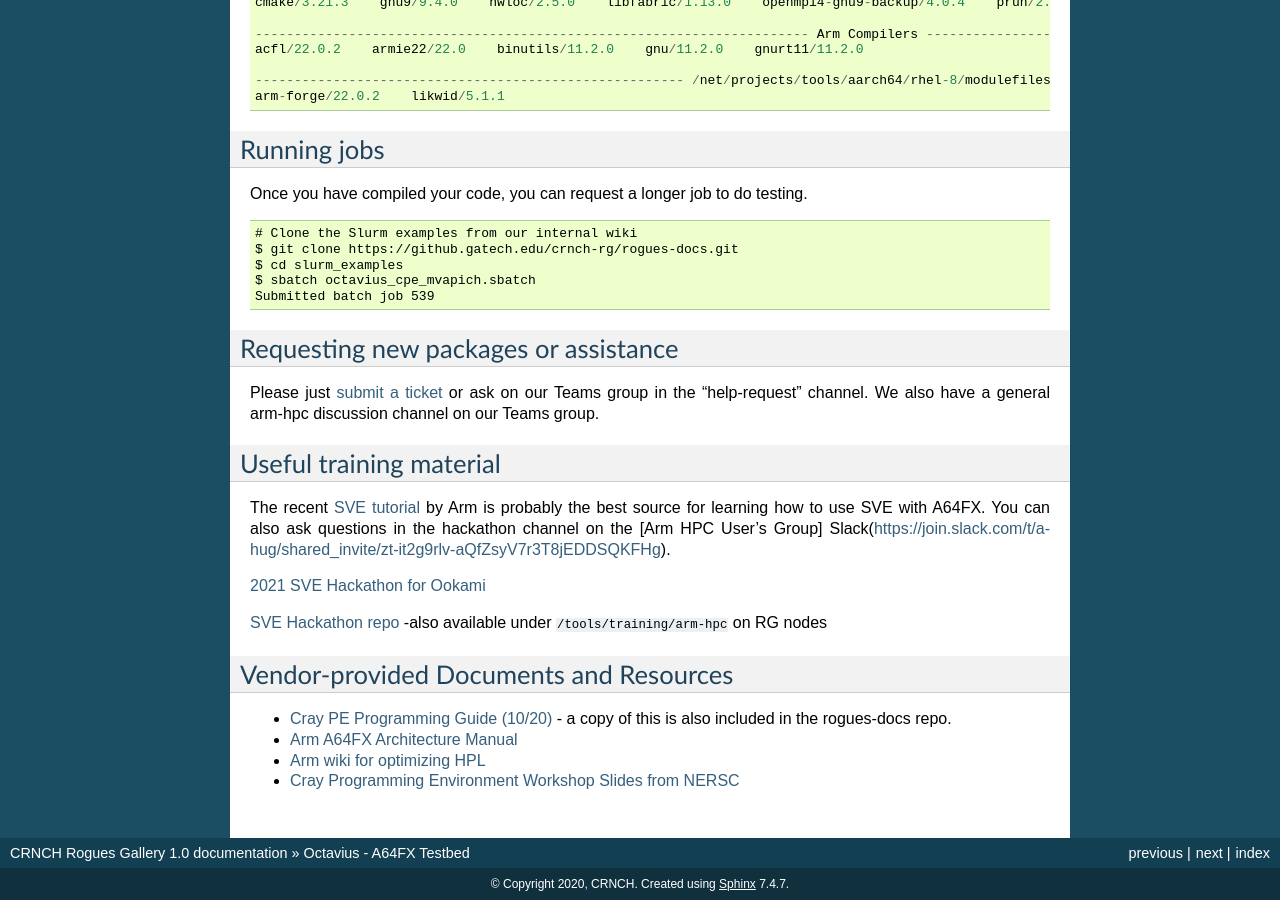
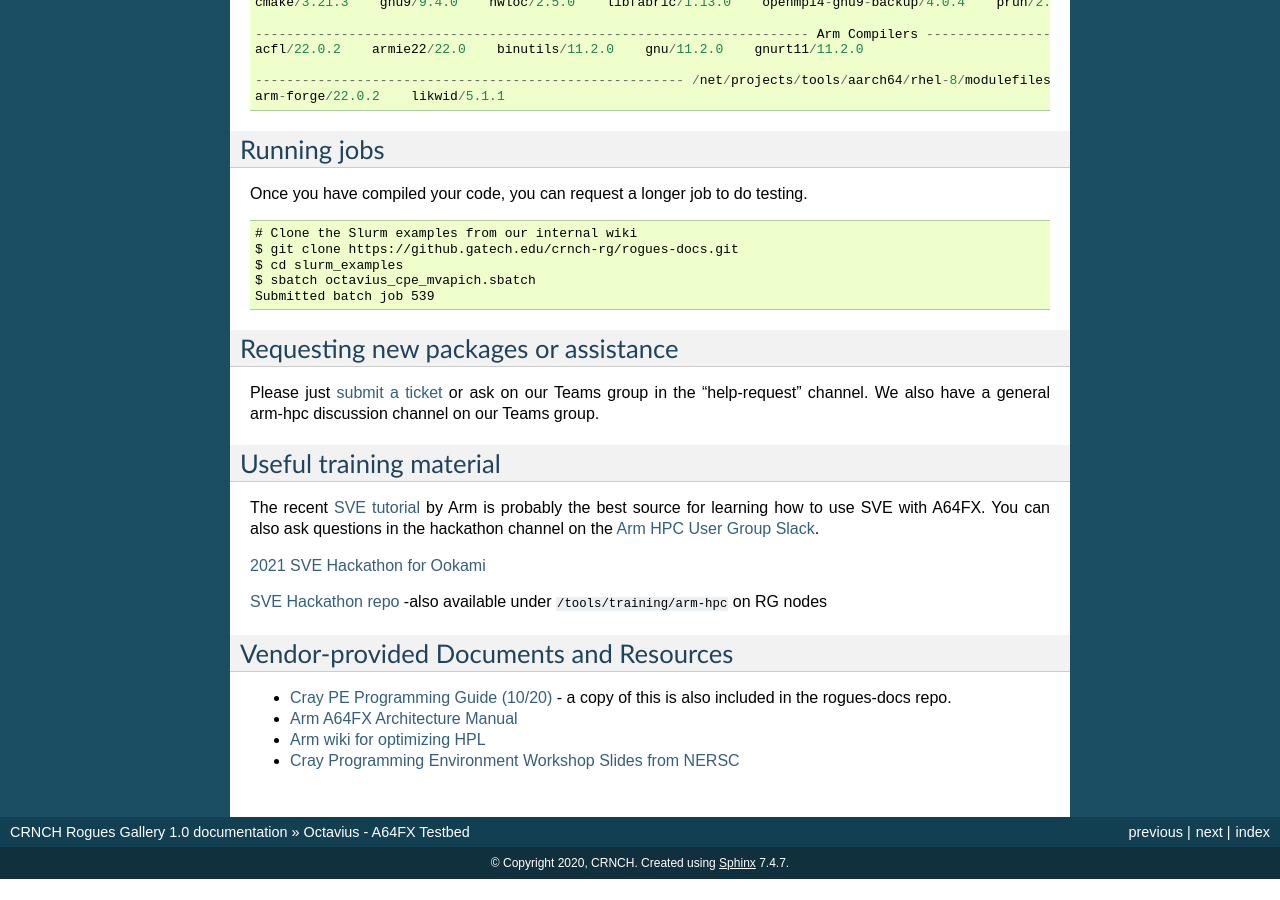
Before and after one commit to gt-crnch-rg/read-the-docs, a Sphinx documentation site: the page built from docs/arm/octavius-a64fx-testbed.rst, in a window 1280 px wide and 900 px high, scrolled down 2871 px. Built offline with Sphinx 7.4.7, drawn with Linux system fonts in a browser that asks for light colours; pages that are not in the unit, such as notebooks, are missing from menus; after the commit the page ends 3750 px from its top, so only the background shows below that.

Commit message:
Update octavius-a64fx-testbed.rst

```diff
--- a/docs/arm/octavius-a64fx-testbed.rst
+++ b/docs/arm/octavius-a64fx-testbed.rst
@@ -214,9 +214,7 @@ Useful training material
 
 The recent `SVE tutorial <https://jlinford.github.io/sc20-hackathon/>`__
 by Arm is probably the best source for learning how to use SVE with
-A64FX. You can also ask questions in the hackathon channel on the [Arm
-HPC User's Group]
-Slack(\ https://join.slack.com/t/a-hug/shared_invite/zt-it2g9rlv-aQfZsyV7r3T8jEDDSQKFHg).
+A64FX. You can also ask questions in the hackathon channel on the `Arm HPC User Group Slack <https://join.slack.com/t/a-hug/shared_invite/zt-it2g9rlv-aQfZsyV7r3T8jEDDSQKFHg>`__.
 
 `2021 SVE Hackathon for
 Ookami <https://gitlab.com/arm-hpc/training/arm-sve-tools>`__
```
